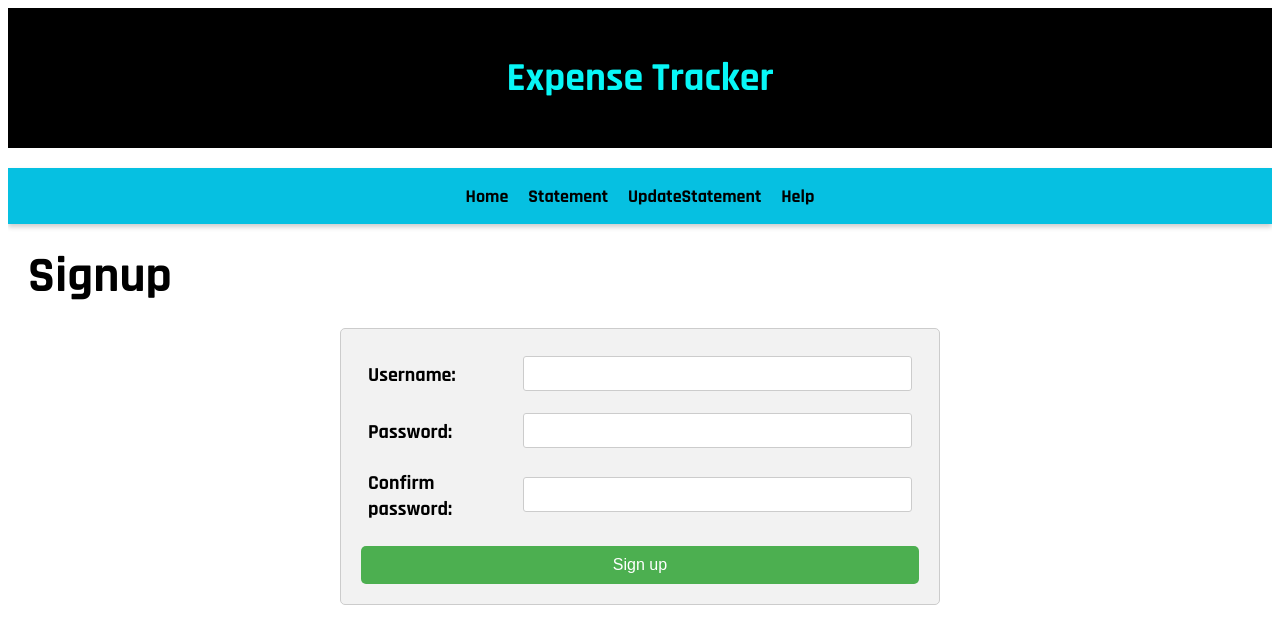
After one commit to amrsanu/expense_tracker_app, a Django app: page /signup/ in a window 1280 px wide. The commit adds this page. Shown: the top 644 px of the page. Run offline with Django 4.2, Linux system fonts and the light colour scheme.

Commit message:
Added user login and signup

```diff
--- a/statement/forms.py
+++ b/statement/forms.py
@@ -8,3 +8,24 @@ class UploadFileForm(forms.Form):
     """Class to create form object"""
 
     file = forms.FileField()
+
+
+class SignupForm(forms.Form):
+    """Signup"""
+
+    username = forms.CharField(label="Username", max_length=100)
+    email = forms.EmailField(label="Email")
+    password = forms.CharField(label="Password", widget=forms.PasswordInput())
+    confirm_password = forms.CharField(
+        label="Confirm Password", widget=forms.PasswordInput()
+    )
+
+    def clean(self):
+        cleaned_data = super().clean()
+        password = cleaned_data.get("password")
+        confirm_password = cleaned_data.get("confirm_password")
+
+        if password and confirm_password and password != confirm_password:
+            raise forms.ValidationError("Passwords do not match")
+
+        return cleaned_data
--- /dev/null
+++ b/statement/static/signup.css
@@ -0,0 +1,46 @@
+#signup-form {
+  width: 600px;
+  margin: 0 auto;
+  padding: 20px;
+  background-color: #f2f2f2;
+  border: 1px solid #ccc;
+  border-radius: 5px;
+}
+#signup-form table {
+  width: 100%;
+  margin-bottom: 10px;
+}
+#signup-form td {
+  padding: 5px;
+}
+#signup-form label {
+  display: inline-block;
+  width: 100px;
+  font-weight: bold;
+}
+#signup-form input[type="text"],
+#signup-form input[type="email"],
+#signup-form input[type="password"] {
+  display: block;
+  width: 100%;
+  padding: 5px;
+  border: 1px solid #ccc;
+  border-radius: 3px;
+  box-sizing: border-box;
+  margin-bottom: 10px;
+}
+#signup-form button[type="submit"] {
+  display: block;
+  width: 100%;
+  padding: 10px;
+  background-color: #4CAF50;
+  color: white;
+  border: none;
+  border-radius: 5px;
+  cursor: pointer;
+  font-size: 16px;
+  margin-top: 10px;
+}
+#signup-form button[type="submit"]:hover {
+  background-color: #45a049;
+}
--- /dev/null
+++ b/statement/templates/statement/signup.html
@@ -0,0 +1,37 @@
+<!-- templates/auth/signup.html -->
+
+{% extends 'base.html' %}
+{% load static %}
+
+{% block title %}Expense Tracker{% endblock %}
+
+{% block css_files %}
+    <link rel="stylesheet" href="{% static 'include\header.css' %}">
+    <link rel="stylesheet" href="{% static 'include\navigation.css' %}">
+    <link rel="stylesheet" href="{% static 'signup.css' %}">
+{% endblock css_files %}
+
+{% block content %}
+    {% include "header.html" %}
+    {% include "navigation.html" %}
+    <h1>Signup</h1>
+    <form method="post" id="signup-form">
+        {% csrf_token %}
+        <table>
+            <tr>
+            <td><label for="username">Username:</label></td>
+            <td><input type="text" name="username" id="username"></td>
+            </tr>
+            <tr>
+            <td><label for="password1">Password:</label></td>
+            <td><input type="password" name="password1" id="password1"></td>
+            </tr>
+            <tr>
+            <td><label for="password2">Confirm password:</label></td>
+            <td><input type="password" name="password2" id="password2"></td>
+            </tr>
+        </table>
+        <button type="submit">Sign up</button>
+    </form>
+
+{% endblock %}
--- a/statement/templates/statement/starting_page.html
+++ b/statement/templates/statement/starting_page.html
@@ -21,6 +21,7 @@
     <section>
         <h1 id="heading1">Monthly PiChart</h1>
         <form method="GET" >
+            {% csrf_token %}
             <label for="month">Select Month:</label>
                 <select name="month">
                     <option value="{{ month_option }}">{{ month_option }}</option>
@@ -28,6 +29,11 @@
                         <option value="{{ month }}">{{ month }}</option>
                     {% endfor %}
                 </select>
+            <label for="detailed_view">Detailed View:</label>
+            <label class="switch">
+                <input type="checkbox" name="detailed_view" id="detailed_view" {% if detailed_view %}checked{% endif %}>
+                <span class="slider round"></span>
+            </label>
             <button type="submit">Filter</button>
         </form>
         <div class="container">
--- a/statement/urls.py
+++ b/statement/urls.py
@@ -8,4 +8,6 @@ urlpatterns = [
     path(route="upload/", view=views.upload_file, name="upload-file"),
     path(route="bank-statement/", view=views.bank_statement, name="bank-statement"),
     path(route="help/", view=views.generate_app_password, name="help"),
+    path(route="login/", view=views.login_view, name="login"),
+    path(route="signup/", view=views.signup_view, name="signup"),
 ]
--- a/statement/views.py
+++ b/statement/views.py
@@ -8,8 +8,12 @@ from django.shortcuts import render
 from django.conf import settings
 import plotly.graph_objs as go
 import plotly.offline as opy
+from django.contrib.auth import authenticate, login, logout
+from django.contrib.auth.forms import AuthenticationForm, UserCreationForm
+from django.shortcuts import redirect
+from django import forms
 
-from .forms import UploadFileForm
+from .forms import SignupForm
 
 # Create your views here.
 
@@ -19,9 +23,39 @@ BANKS = [
 ]
 
 
-def handle_uploaded_file(f):
+class BooleanForm(forms.Form):
+    """To have a Boolean switch in the form"""
+
+    my_boolean_field = forms.BooleanField(label="detailed_view", required=False)
+
+
+def ensure_dirs(directory):
+    "To create the directory recursively if not found"
+    if not os.path.exists(directory):
+        os.makedirs(directory)
+
+
+def verify_uploads(request):
+    """To verify if user have already uploaded some files"""
+    username = request.user.username
+    print(username)
+    folder_path = os.path.join(settings.BASE_DIR, "uploads", username)
+    ensure_dirs(folder_path)
+    files = [
+        os.path.join(folder_path, f)
+        for f in os.listdir(folder_path)
+        if os.path.isfile(os.path.join(folder_path, f))
+    ]
+
+    return files
+
+
+def handle_uploaded_file(request, f):
     """To save the uploaded file"""
-    with open(os.path.join(settings.BASE_DIR, "uploads", f.name), "wb") as destination:
+    username = request.user.username
+    folder_path = os.path.join(settings.BASE_DIR, "uploads", username)
+    ensure_dirs(folder_path)
+    with open(os.path.join(folder_path, f.name), "wb") as destination:
         for chunk in f.chunks():
             destination.write(chunk)
 
@@ -32,7 +66,7 @@ def upload_file(request):
         # Handle form submission here
         bank = request.POST.get("bank")
         statement_file = request.FILES.get("statement")
-        handle_uploaded_file(statement_file)
+        handle_uploaded_file(request, statement_file)
         print(f"---- {bank} ---------------------------")
 
         # Do something with the bank and statement_file data, such as saving to a database or processing the file
@@ -55,12 +89,10 @@ def generate_app_password(request):
     )
 
 
-def format_statement():
+def format_statement(files):
     """Use the statement to return pandas DF"""
 
-    bank_statement_path = os.path.join(
-        settings.BASE_DIR, "uploads", "50100356198949_1680754548417.txt"
-    )
+    bank_statement_path = files[0]
 
     statement_df = pd.read_csv(bank_statement_path, header=0)
     statement_df = statement_df.applymap(
@@ -113,32 +145,55 @@ def add_category(df):
 
 def bank_statement(request):
     """Help page: /"""
-    statement_table = format_statement()
+
+    files = verify_uploads(request)
+    print(files)
+    if len(files) == 0:
+        return redirect("upload-file")
+
+    statement_table = format_statement(files)
     statement_table.loc[:] = add_category(statement_table)
     dates = statement_table["Date"]
-    # expense_type = list(statement_table.columns)
-    # expense_type.append("Credit")
-    # expense_type.append("Debit")
 
-    expense_type = set(statement_table["Category Inner"])
+    credit_or_debit_option = "All"
+    credit_or_debit = [
+        "All",
+        "Credit",
+        "Debit",
+    ]
 
+    expense_type = sorted(list(set(statement_table["Category Inner"])))
+    expense_type.insert(0, "All")
     start_date_option = request.GET.get("start_date")
     end_date_option = request.GET.get("end_date")
     expense_type_option = request.GET.get("category")
+    credit_or_debit_option = request.GET.get("credit_or_debit")
+
+    if expense_type_option is None:
+        expense_type_option = "All"
+    if credit_or_debit_option is None:
+        credit_or_debit_option = "All"
 
     mask = pd.Series(
         True, index=statement_table.index
     )  # initialize with all rows selected
-    if expense_type_option:
+    if expense_type_option != "All":
         mask = mask & (statement_table["Category Inner"] == expense_type_option)
     if start_date_option:
         mask = mask & (statement_table["Date"] >= start_date_option)
     if end_date_option:
         mask = mask & (statement_table["Date"] <= end_date_option)
+    if credit_or_debit_option == "Debit":
+        statement_table = statement_table.drop(["Credit Amount"], axis=1)
+        mask = mask & (statement_table["Debit Amount"] > 0.0)
+    if credit_or_debit_option == "Credit":
+        statement_table = statement_table.drop(["Debit Amount"], axis=1)
+        mask = mask & (statement_table["Credit Amount"] > 0.0)
 
-    statement_table_html = (
-        statement_table[mask].drop(["Category Inner"], axis=1).to_html()
-    )
+    statement_table = statement_table[mask]
+    statement_table = statement_table.drop(["Category Inner"], axis=1)
+
+    statement_table_html = statement_table.to_html()
 
     return render(
         request=request,
@@ -148,6 +203,8 @@ def bank_statement(request):
             "min_date": str(dates[0]).split()[0],
             "max_date": str(dates[len(dates) - 1]).split()[0],
             "expense_type_option": expense_type_option,
+            "credit_or_debit_option": credit_or_debit_option,
+            "credit_or_debit": credit_or_debit,
             "expense_type": expense_type,
         },
     )
@@ -172,7 +229,7 @@ def generate_bargraph(credit_by_month, debit_by_month):
             y=list(debit_by_month.values()),
             # name="Debit",
             marker=dict(color="#EB6632"),
-            name="Credit",
+            name="Debit",
         )
     )
 
@@ -207,7 +264,7 @@ def statement_as_bar(statement_df):
     months = []
     monthly_debit = debit_df.resample("M")
     for name, data in monthly_debit:
-        months.append(f"{name.month} {name.year}")
+        months.append(f"{name.strftime('%b')} {name.year}")
         aggregare_debit[name] = data["Debit Amount"].sum()
 
     monthly_credit = credit_df.resample("M")
@@ -222,9 +279,13 @@ def statement_as_bar(statement_df):
     return {"plot_html": plot_html}, months
 
 
-def debit_pie(last_month_debit):
+def debit_pie(last_month_debit, detailed_view):
     """To returnt he debit pie chart for a month"""
-    last_month_debit_group = last_month_debit.groupby("Category Inner")
+    if detailed_view:
+        last_month_debit_group = last_month_debit.groupby("Category Inner")
+    else:
+        last_month_debit_group = last_month_debit.groupby("Mode")
+
     debit_category_dict = {}
     for name, category in last_month_debit_group:
         debit_category_dict[name] = category["Debit Amount"].sum()
@@ -246,9 +307,13 @@ def debit_pie(last_month_debit):
     return plot_html
 
 
-def credit_pie(last_month_credit):
+def credit_pie(last_month_credit, detailed_view):
     """To returnt he credit pie chart for a month"""
-    last_month_credit_group = last_month_credit.groupby("Category Inner")
+    if detailed_view:
+        last_month_credit_group = last_month_credit.groupby("Category Inner")
+    else:
+        last_month_credit_group = last_month_credit.groupby("Mode")
+
     credit_category_dict = {}
     for name, category in last_month_credit_group:
         credit_category_dict[name] = category["Credit Amount"].sum()
@@ -270,7 +335,7 @@ def credit_pie(last_month_credit):
     return plot_html
 
 
-def statement_as_pichart(statement_df, month):
+def statement_as_pichart(statement_df, month, detailed_view):
     """Handler for Months statement PieChart"""
     category = [
         re.split(r" |-|/", narration)[0] for narration in statement_df["Narration"]
@@ -298,7 +363,7 @@ def statement_as_pichart(statement_df, month):
     last_month_debit = None
     monthly_debit = debit_df.resample("M")
     for name, data in monthly_debit:
-        if month == f"{name.month} {name.year}":
+        if month == f"{name.strftime('%b')} {name.year}":
             last_month_debit = data.copy()
             break
     last_month_debit.loc[:] = add_category(last_month_debit)
@@ -306,28 +371,43 @@ def statement_as_pichart(statement_df, month):
     last_month_credit = None
     monthly_credit = credit_df.resample("M")
     for name, data in monthly_credit:
-        if month == f"{name.month} {name.year}":
+        if month == f"{name.strftime('%b')} {name.year}":
             last_month_credit = data.copy()
             break
     last_month_credit.loc[:] = add_category(last_month_credit)
 
     context = {}
-    context["credit_pie"] = credit_pie(last_month_credit)
-    context["debit_pie"] = debit_pie(last_month_debit)
+    context["credit_pie"] = credit_pie(last_month_credit, detailed_view)
+    context["debit_pie"] = debit_pie(last_month_debit, detailed_view)
 
     return context
 
 
 def starting_page(request):
     """Starting page: /"""
-    statement_df = format_statement()
+    files = verify_uploads(request)
+
+    if len(files) == 0:
+        return redirect("upload-file")
+
+    statement_df = format_statement(files)
     context, months = statement_as_bar(statement_df)
     month_option = request.GET.get("month")
+
+    detailed_view = BooleanForm()
+    context["detailed_view"] = False
+
+    if request.method == "GET":
+        detailed_view = bool(request.GET.get("detailed_view"))
+        context["detailed_view"] = detailed_view
+        print(f"------- detailed view: {detailed_view}")
+
     if month_option is None:
         month_option = months[-1]
     context["months"] = months
     context["month_option"] = month_option
-    pie_context = statement_as_pichart(statement_df, month_option)
+    context["detailed_view"] = detailed_view
+    pie_context = statement_as_pichart(statement_df, month_option, detailed_view)
     context.update(pie_context)
 
     return render(
@@ -335,3 +415,38 @@ def starting_page(request):
         template_name="statement/starting_page.html",
         context=context,
     )
+
+
+def login_view(request):
+    """View for handling user login"""
+    if request.method == "POST":
+        form = AuthenticationForm(request=request, data=request.POST)
+        if form.is_valid():
+            username = form.cleaned_data.get("username")
+            password = form.cleaned_data.get("password")
+            user = authenticate(request=request, username=username, password=password)
+            if user is not None:
+                login(request, user)
+                return redirect("starting-page")
+    else:
+        form = AuthenticationForm()
+    return render(request, "statement/login.html", {"form": form})
+
+
+def signup_view(request):
+    """View for handling user signup"""
+    if request.method == "POST":
+        form = SignupForm(request.POST)
+        if form.is_valid():
+            # Save the user's information and redirect to the login page
+            return redirect("login")
+    else:
+        form = SignupForm()
+
+    return render(request, "statement/signup.html", {"form": form})
+
+
+def logout_view(request):
+    """View for handling user logout"""
+    logout(request)
+    return redirect("starting-page")
```
Also changed, not shown: statement/static/login.css (added, +51 -0 lines), statement/static/starting_page.css (+59 -0 lines), statement/templates/statement/bank_statement.html (+7 -1 lines), statement/templates/statement/login.html (added, +36 -0 lines), statement/templates/statement/logout.html (added, +18 -0 lines), README.md, statement/static/bank_statement.css (line endings or trailing spaces).
